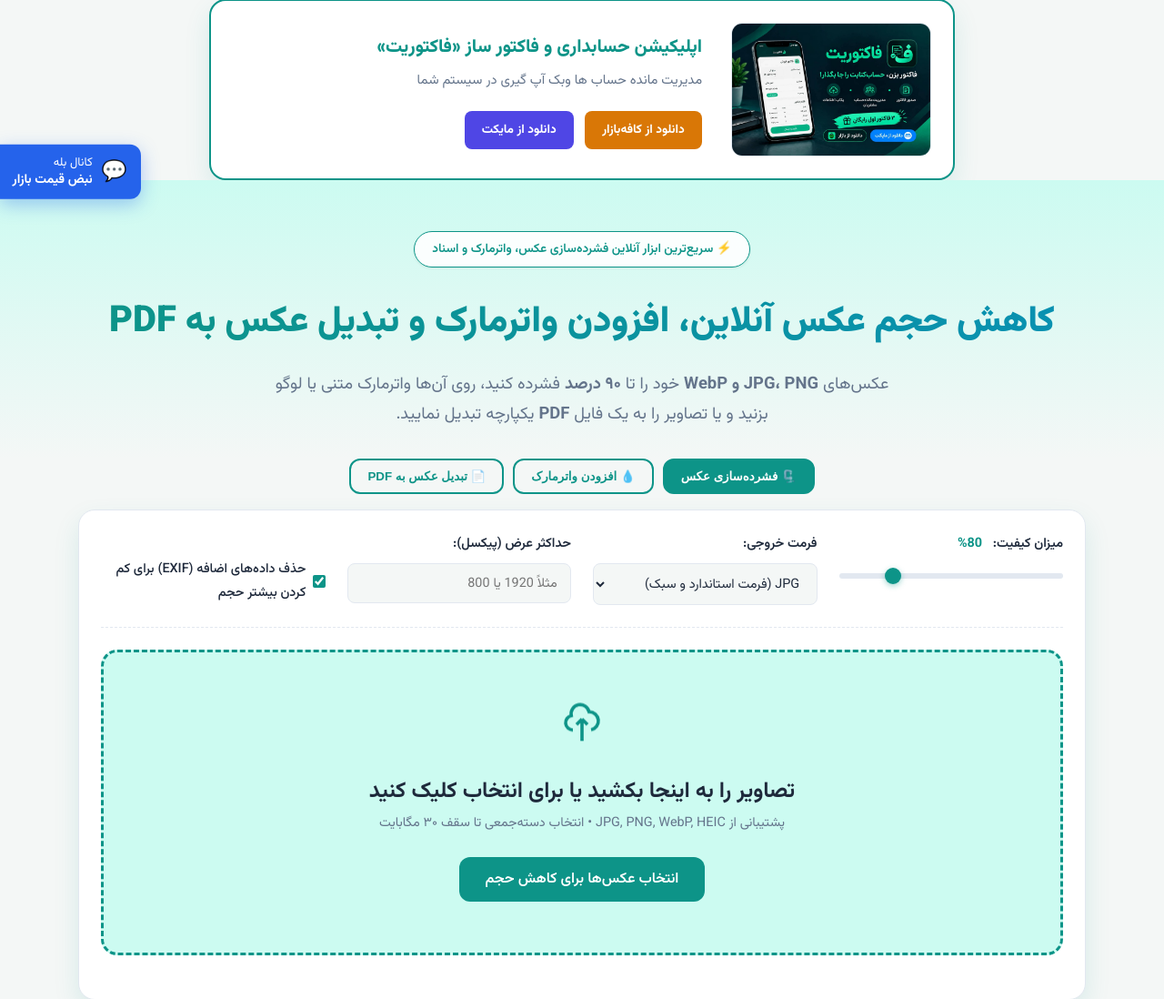
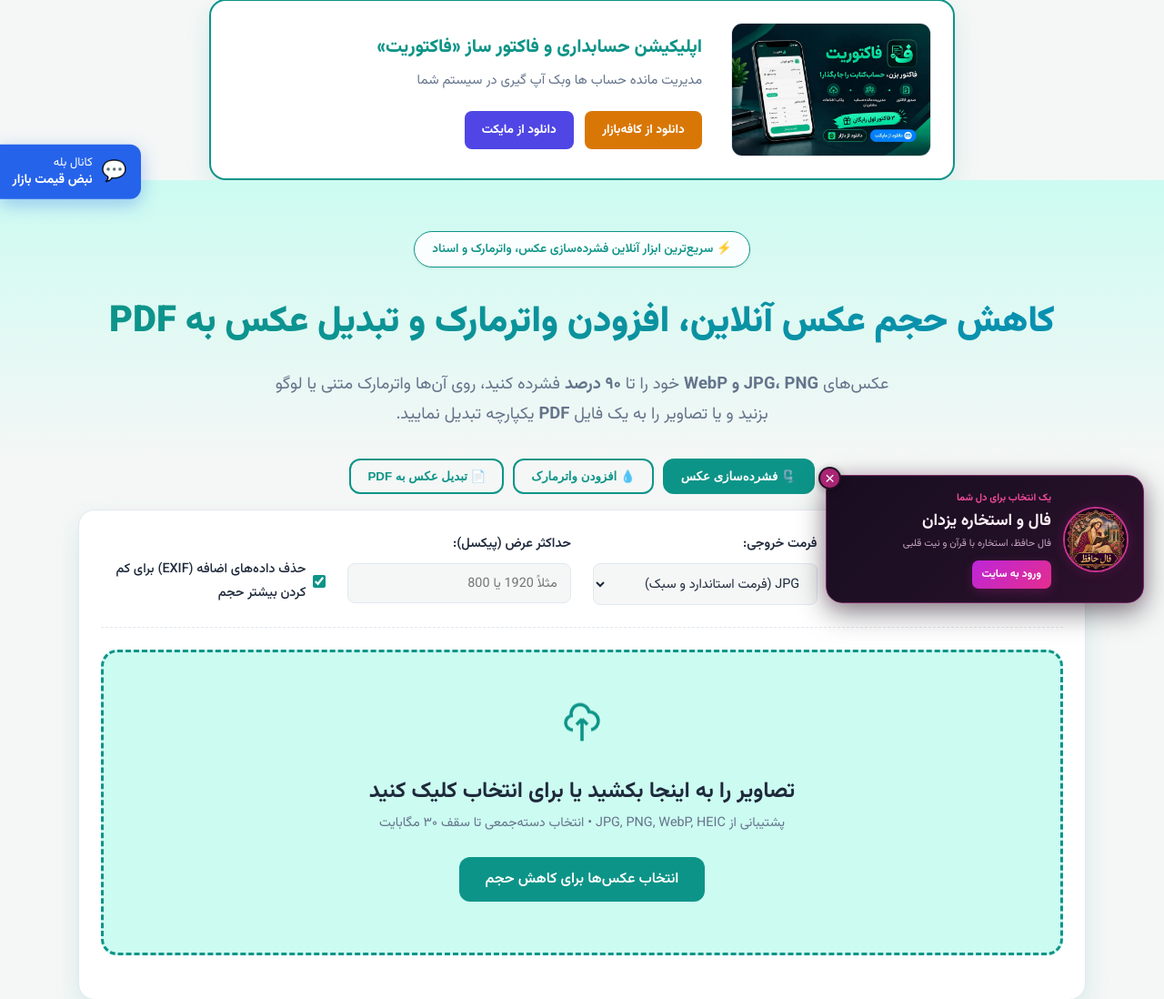
Before and after one commit to behnam7079/piccompressor, a FastAPI app: page / in a window 1280 px wide. Shown: the part 115-1213 px from the top of the page at 91% size. Run offline with FastAPI, Linux system fonts and the light colour scheme; some libraries are stand-ins or nearby versions.

Commit message:
Add floating ad for faloestekhare website with dark purple theme

```diff
--- a/templates/index.html
+++ b/templates/index.html
@@ -67,6 +67,222 @@
         <span class="bale-text">کانال بله<br><strong>نبض قیمت بازار</strong></span>
     </a>
 </aside>
+
+<!-- تبلیغ شناور سایت فال و استخاره -->
+<aside class="fortune-floating-ad" aria-label="تبلیغ سایت فال و استخاره">
+    <button type="button"
+            class="fortune-ad-close"
+            aria-label="بستن تبلیغ"
+            title="بستن تبلیغ"
+            onclick="this.closest('.fortune-floating-ad').remove()">
+        ×
+    </button>
+
+    <a href="https://faloestekhare.ir"
+       target="_blank"
+       rel="noopener noreferrer"
+       class="fortune-ad-link">
+
+        <div class="fortune-ad-logo-wrap">
+            <img src="/static/images/site-logo.webp"
+                 alt="لوگوی سایت فال و استخاره"
+                 class="fortune-ad-logo">
+        </div>
+
+        <div class="fortune-ad-content">
+            <span class="fortune-ad-label">یک انتخاب برای دل شما</span>
+            <strong class="fortune-ad-title">فال و استخاره یزدان</strong>
+            <span class="fortune-ad-description">فال حافظ، استخاره با قرآن و نیت قلبی</span>
+            <span class="fortune-ad-button">ورود به سایت </span>
+        </div>
+    </a>
+</aside>
+
+<style>
+    .fortune-floating-ad {
+        position: fixed;
+        right: 22px;
+        bottom: 22px;
+        z-index: 9998;
+        width: min(350px, calc(100vw - 32px));
+        direction: rtl;
+        font-family: inherit;
+        animation: fortuneAdSlideIn 0.7s ease-out both;
+    }
+
+    .fortune-ad-link {
+        position: relative;
+        display: flex;
+        align-items: center;
+        gap: 13px;
+        min-height: 112px;
+        padding: 15px 16px 15px 14px;
+        overflow: hidden;
+        color: #fff0f8;
+        text-decoration: none;
+        background: linear-gradient(135deg, #190d20 0%, #211026 55%, #30102e 100%);
+        border: 1px solid #782765;
+        border-radius: 18px;
+        box-shadow: 0 10px 30px rgba(12, 3, 16, 0.5),
+                    0 0 18px rgba(203, 39, 133, 0.14);
+        transition: transform 0.25s ease, box-shadow 0.25s ease;
+    }
+
+    .fortune-ad-link::before {
+        content: "";
+        position: absolute;
+        top: 0;
+        right: -70px;
+        width: 45px;
+        height: 100%;
+        background: rgba(255, 75, 163, 0.18);
+        transform: skewX(-18deg);
+        animation: fortuneAdShine 4.5s ease-in-out infinite;
+    }
+
+    .fortune-ad-link:hover {
+        transform: translateY(-4px);
+        border-color: #d23291;
+        box-shadow: 0 14px 34px rgba(12, 3, 16, 0.58),
+                    0 0 22px rgba(226, 43, 143, 0.24);
+    }
+
+    .fortune-ad-logo-wrap {
+        position: relative;
+        flex: 0 0 72px;
+        width: 72px;
+        height: 72px;
+        display: grid;
+        place-items: center;
+        overflow: hidden;
+        background: #211026;
+        border: 2px solid #c83391;
+        border-radius: 50%;
+        box-shadow: 0 0 14px rgba(220, 45, 143, 0.2);
+    }
+
+    .fortune-ad-logo {
+        width: 100%;
+        height: 100%;
+        object-fit: cover;
+    }
+
+    .fortune-ad-content {
+        position: relative;
+        display: flex;
+        min-width: 0;
+        flex-direction: column;
+        align-items: flex-start;
+        gap: 3px;
+    }
+
+    .fortune-ad-label {
+        color: #f34b9b;
+        font-size: 11px;
+        font-weight: 700;
+    }
+
+    .fortune-ad-title {
+        color: #fff0f8;
+        font-size: 18px;
+        line-height: 1.4;
+        white-space: nowrap;
+    }
+
+    .fortune-ad-description {
+        color: #c9a6c9;
+        font-size: 11px;
+        line-height: 1.7;
+        white-space: nowrap;
+    }
+
+    .fortune-ad-button {
+        display: inline-flex;
+        align-items: center;
+        margin-top: 5px;
+        padding: 5px 11px;
+        color: #fff;
+        background: linear-gradient(135deg, #bd26d9, #e42d8e);
+        border-radius: 7px;
+        font-size: 12px;
+        font-weight: 700;
+        box-shadow: 0 3px 12px rgba(208, 37, 161, 0.25);
+    }
+
+    .fortune-ad-close {
+        position: absolute;
+        top: -9px;
+        left: -8px;
+        z-index: 2;
+        width: 25px;
+        height: 25px;
+        padding: 0;
+        color: #fff;
+        background: #a92573;
+        border: 2px solid #241026;
+        border-radius: 50%;
+        cursor: pointer;
+        font-family: Arial, sans-serif;
+        font-size: 19px;
+        line-height: 19px;
+        box-shadow: 0 2px 8px rgba(0, 0, 0, 0.35);
+    }
+
+    .fortune-ad-close:hover {
+        background: #e02e83;
+    }
+
+    @keyframes fortuneAdSlideIn {
+        from {
+            opacity: 0;
+            transform: translateY(25px) scale(0.94);
+        }
+        to {
+            opacity: 1;
+            transform: translateY(0) scale(1);
+        }
+    }
+
+    @keyframes fortuneAdShine {
+        0%, 55% {
+            right: -70px;
+        }
+        75%, 100% {
+            right: 430px;
+        }
+    }
+
+    @media (max-width: 600px) {
+        .fortune-floating-ad {
+            right: 12px;
+            bottom: 12px;
+            width: calc(100vw - 24px);
+        }
+
+        .fortune-ad-link {
+            min-height: 98px;
+            padding: 12px;
+            gap: 10px;
+            border-radius: 15px;
+        }
+
+        .fortune-ad-logo-wrap {
+            flex-basis: 62px;
+            width: 62px;
+            height: 62px;
+        }
+
+        .fortune-ad-title {
+            font-size: 16px;
+        }
+
+        .fortune-ad-description {
+            font-size: 10px;
+        }
+    }
+</style>
+
+
 
 <!-- بنر تبلیغاتی اپلیکیشن فاکتوریت (وسط‌چین و با عرض محدود) -->
 <div class="container" style="margin-top: 25px;">
```
Also changed, not shown: static/images/site-logo.webp (added).
